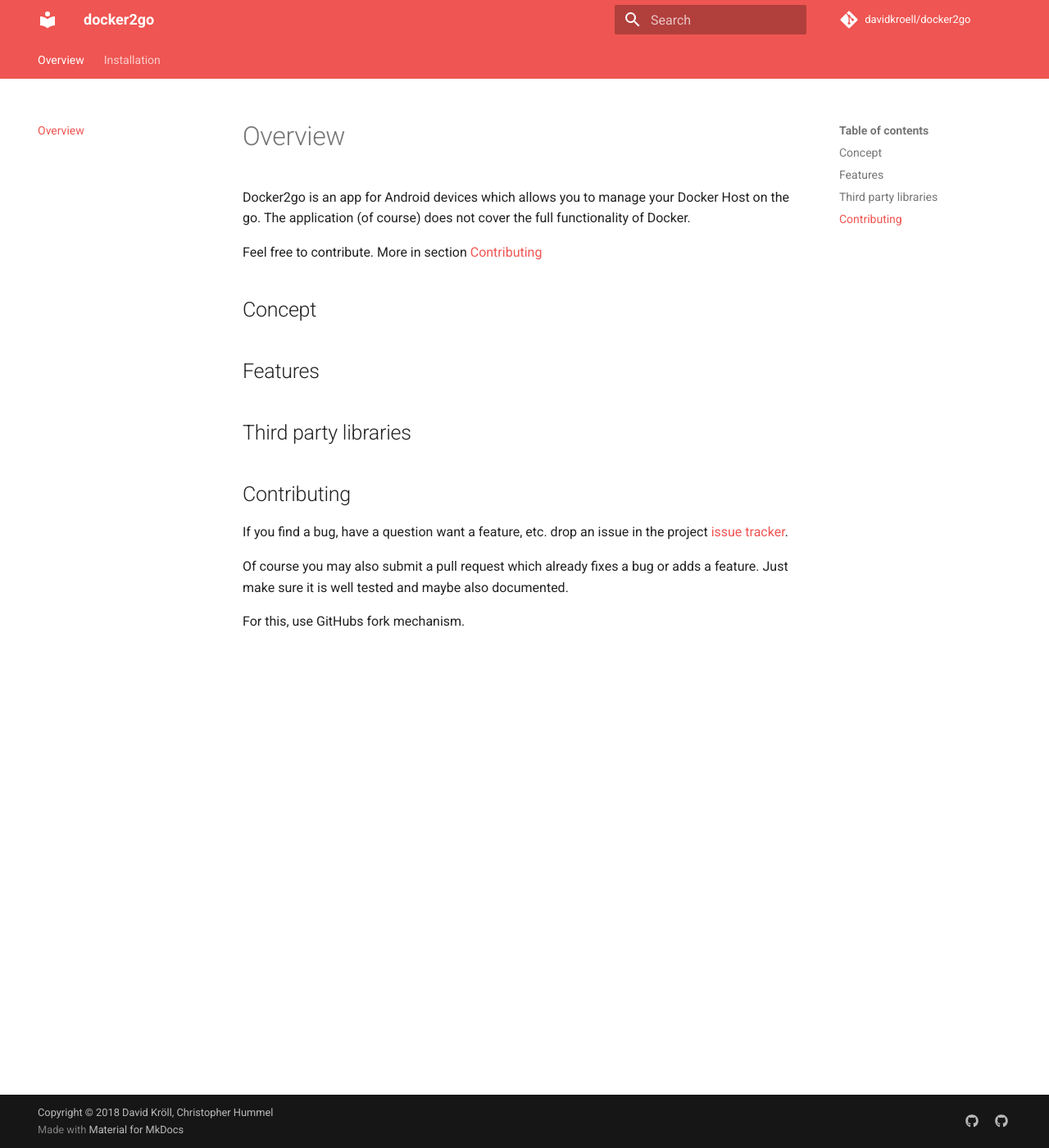
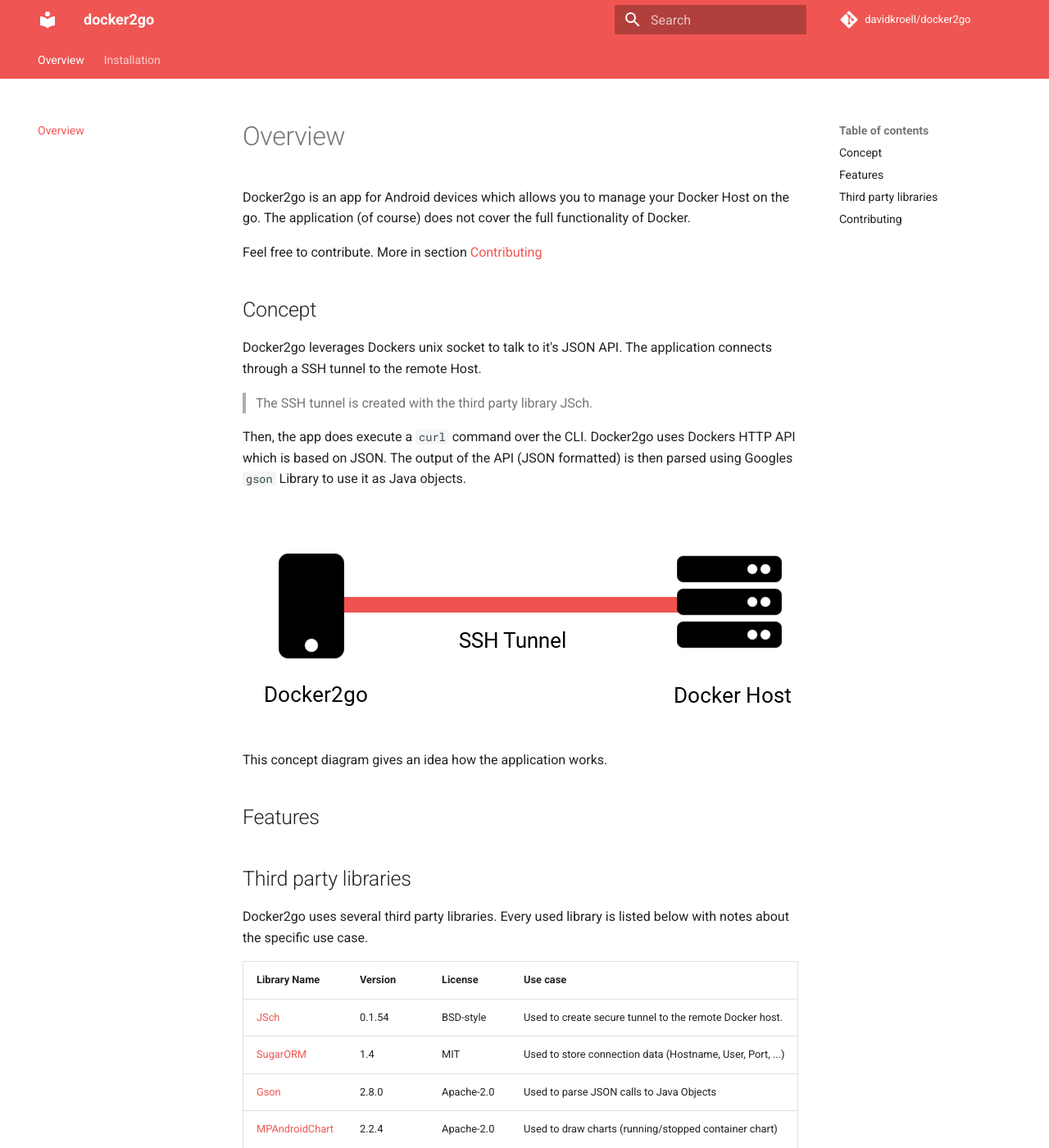
Before and after one commit to davidkroell/docker2go, an MkDocs documentation site: the page built from docs/index.md, in a window 1280 px wide and 1400 px high. Shown: the whole window at 82% size. Built offline with MkDocs 1.6.1 and Material for MkDocs 9.7.7, drawn with Linux system fonts in a browser that asks for light colours; comment, search, counter and statistics services are not loaded.

Commit message:
Add docs about concept and libraries outline how the app works under the hood show which third party libraries are used

```diff
--- a/docs/index.md
+++ b/docs/index.md
@@ -5,10 +5,29 @@
 Feel free to contribute. More in section [Contributing](#contributing)
 
 ## Concept
+Docker2go leverages Dockers unix socket to talk to it's JSON API. The application connects through a SSH tunnel to the remote Host.
+
+> The SSH tunnel is created with the third party library JSch.
+
+Then, the app does execute a `curl` command over the CLI.
+Docker2go uses Dockers HTTP API which is based on JSON.
+The output of the API (JSON formatted) is then parsed using Googles `gson` Library to use it as Java objects.
+
+![Concept Diagram](img/concept.png)
+This concept diagram gives an idea how the application works.
 
 ## Features
 
 ## Third party libraries
+Docker2go uses several third party libraries.
+Every used library is listed below with notes about the specific use case.
+
+| Library Name                                                | Version | License    | Use case                                                     |
+| ----------------------------------------------------------- | ------- | ---------- | ------------------------------------------------------------ |
+| [JSch](http://www.jcraft.com/jsch/)                         | 0.1.54  | BSD-style  | Used to create secure tunnel to the remote Docker host.      |
+| [SugarORM](https://github.com/chennaione/sugar)             | 1.4     | MIT        | Used to store connection data (Hostname, User, Port, ...)    |
+| [Gson](https://github.com/google/gson)                      | 2.8.0   | Apache-2.0 | Used to parse JSON calls to Java Objects                     |
+| [MPAndroidChart](https://github.com/PhilJay/MPAndroidChart) | 2.2.4   | Apache-2.0 | Used to draw charts (running/stopped container chart) |
 
 ## Contributing
 If you find a bug, have a question want a feature, etc. drop an issue in the project [issue tracker](https://github.com/davidkroell/docker2go/issues).
```
Also changed, not shown: docs/img/concept.png (added), 1 other file.
